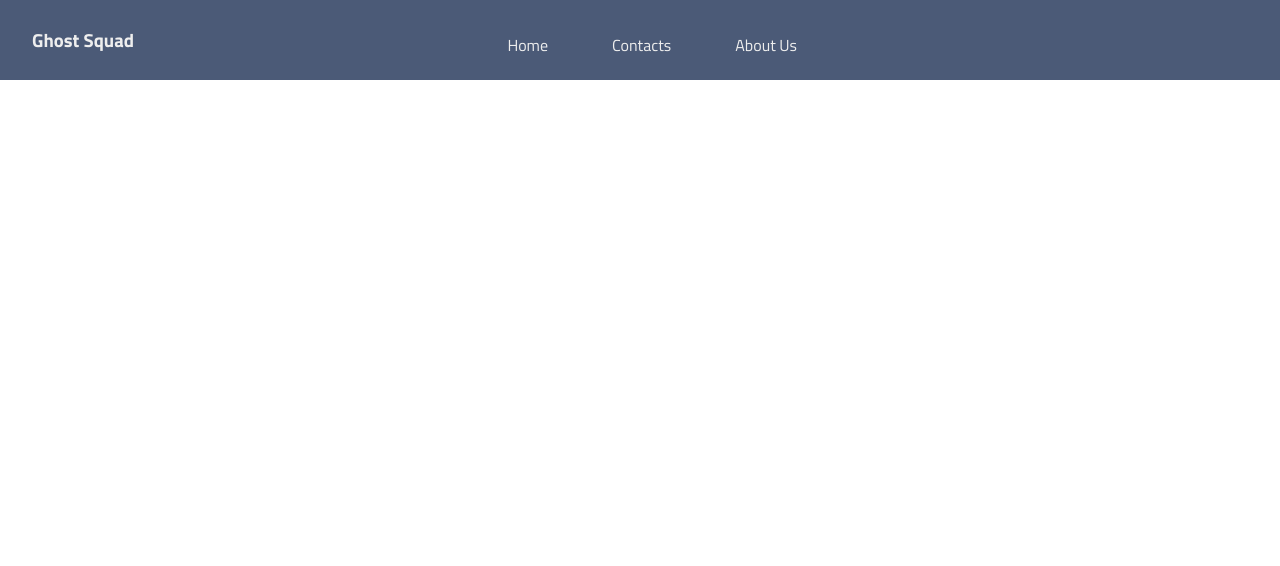
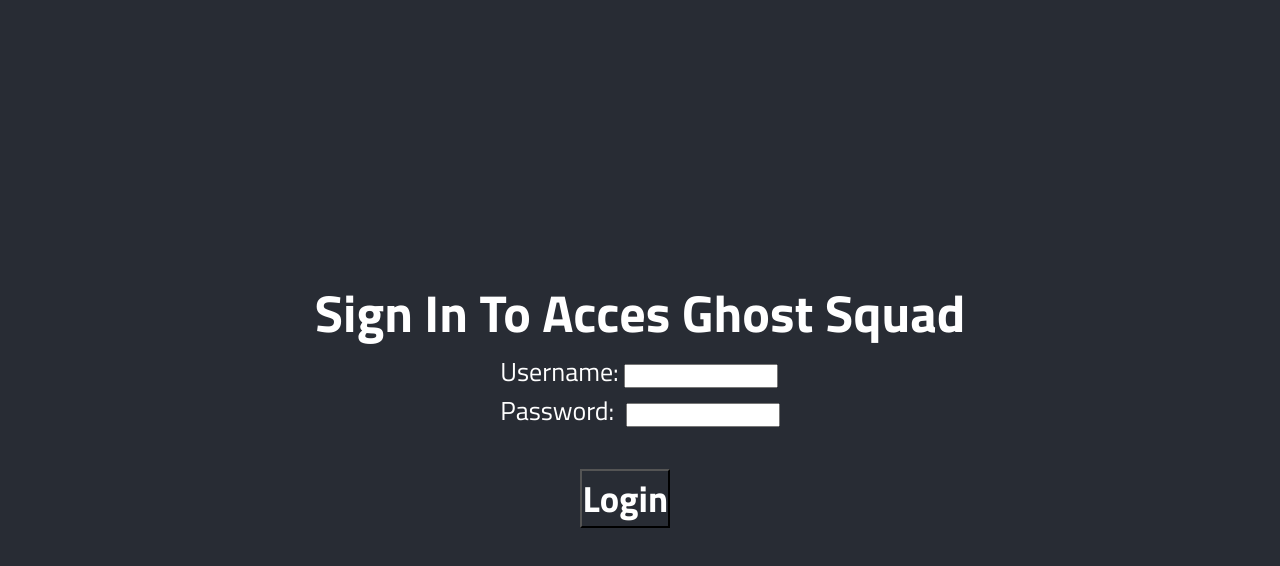
Before and after one commit to JackErRip/DawgSquadd, a React (Create React App) app: page /LoginForm in a window 1280 px wide. Shown: the top 566 px of the page. Built offline with nearby package versions, Linux system fonts and the light colour scheme.

Commit message:
Add files via upload

```diff
--- a/src/AboutUs.js
+++ b/src/AboutUs.js
@@ -5,6 +5,7 @@ import React from 'react';
 import './AboutUs.css';
 import './App.css';
 import Footer from './Footer';
+import Navbar from "./Components/Navbar";
 
 
 function AboutUs() {
@@ -20,6 +21,9 @@ const backgroundStyle = {
 
   return (
     <div className="App">
+      <React.Fragment>
+    <Navbar/>
+</React.Fragment>
       <header className="App-header">
 <div className="aboutus-header">
 <h1>About Us</h1>
--- a/src/App.js
+++ b/src/App.js
@@ -4,7 +4,9 @@ import { BrowserRouter, Routes, Route, Router, Switch} from 'react-router-dom';
 import AboutUs from './AboutUs';
 import HomePage from './HomePage';
 import ContactPage from './ContactPage';
-import Navbar from "./Components/Navbar";
+import LoginForm from './LoginForm';
+import Initialize from './Initialize';
+import ErrorNotFound from './ErrorNotFound';
 
 
 
@@ -14,16 +16,18 @@ import Navbar from "./Components/Navbar";
 export default function App() {
   return (
 <div>
-<React.Fragment>
-    <Navbar/>
-</React.Fragment>
+
 <BrowserRouter>
 <Routes>
-   <Route index element={<HomePage />} />
-   <Route path="/Components/Navbar" element={<Navbar />} />
+   <Route index element={<LoginForm />} />
+
   <Route path="/HomePage" element={<HomePage />} />
   <Route path="/AboutUs" element={<AboutUs />} />
   <Route path="/ContactPage" element={<ContactPage />} />
+  <Route path="/Initialize" element={<Initialize />} />
+  <Route path="/ErrorNotFound" element={<ErrorNotFound />} />
+  <Route path="/LoginForm" element={<LoginForm />} />
+
 
 </Routes>
 </BrowserRouter>
--- a/src/ContactPage.js
+++ b/src/ContactPage.js
@@ -2,6 +2,7 @@ import React from 'react';
 import Footer from './Footer';
 import './ContactPage.css';
 import './App.css';
+import Navbar from "./Components/Navbar";
 
 
 const backgroundImage = `url('${process.env.PUBLIC_URL}/Contact.png')`;
@@ -19,6 +20,9 @@ const Gmail = process.env.PUBLIC_URL + 'Gmail-logo.png';
 function ContactPage() {
     return (
         <div className="App">
+          <React.Fragment>
+    <Navbar/>
+</React.Fragment>
           <header className="App-header">
 <div className="contact-title">
             <h1>Contact Us</h1>
--- /dev/null
+++ b/src/ErrorNotFound.js
@@ -0,0 +1,19 @@
+import React from 'react';
+
+export default function notfound() {
+    return(
+        <div>
+            <header>
+                <center>
+                    <br /> <br /> <br /> <br /> <br /> <br /> <br /> <br /> <br />
+<h1>Error 404 not found <br />
+<br />
+<br />
+You might be wondering, why am I receiving this error. <br />
+THAT IS BECAUSE YOU ARE NOT ALLOWED TO ACCESS GHOST SQUAD.
+</h1>
+</center>
+</header>
+</div>
+    );
+};
--- /dev/null
+++ b/src/HomePage.css
@@ -0,0 +1,28 @@
+.Homepage-text {
+
+
+
+        position: relative;
+        height: 100%;
+        width: 100%;
+        display: flex;
+        flex-direction: column;
+        align-items: center;
+        justify-content: center;
+        gap: 1.5rem;
+}
+
+.Homepage-header {
+    background-color: rgb(39, 55, 80);
+    border-radius: 20px;
+    width: 410px;
+}
+
+.H1-translate {
+    margin-left: 4.5%;
+}
+
+.youtube-border {
+    border-radius: 20px;
+    overflow: hidden;
+}
--- a/src/HomePage.js
+++ b/src/HomePage.js
@@ -1,10 +1,10 @@
 import React from 'react';
 import './App.css';
-import './Homepage.css';
+import './HomePage.css';
 import { Link } from 'react-router-dom';
 import Footer from './Footer';
 import YouTube from 'react-youtube';
-
+import Navbar from "./Components/Navbar";
 
 function HomePage() {
 
@@ -46,6 +46,9 @@ function HomePage() {
 
   return (
     <div className="app">
+      <React.Fragment>
+    <Navbar/>
+</React.Fragment>
 
         <header className="App-header">
 
--- /dev/null
+++ b/src/Initialize.css
@@ -0,0 +1,24 @@
+.h1-sign-in-text {
+    position: relative;
+    display: flex;
+    justify-content: center;
+    align-items: center;
+    margin-top: -38%;
+    font-size: 175%;
+    padding: 10%;
+}
+
+.sign-in-button {
+    position: relative;
+    justify-content: center;
+    align-items: center;
+    font-size: 150%;
+    text-decoration: none;
+
+    background-color: #282c34;
+}
+
+.Sign-in-string {
+    color: rgb(255, 255, 255);
+
+}
--- /dev/null
+++ b/src/Initialize.js
@@ -0,0 +1,31 @@
+import React from 'react';
+import { Link } from 'react-router-dom';
+
+import './App.css'
+import './Initialize.css'
+
+
+const Initialize = () => {
+
+    return(
+<div className="App">
+<header className="App-header">
+
+{/* <h1 className="h1-sign-in-text">Sign In <br /> To Acess The Website</h1> */}
+
+<Link to="/HomePage">
+  <button className="sign-in-button">
+    <h3 className="Sign-in-string">Enter The Ghost Squad</h3>
+  </button>
+</Link>
+
+
+</header>
+
+
+    </div>
+
+);
+};
+
+export default Initialize;
--- /dev/null
+++ b/src/LoginForm.css
@@ -0,0 +1,7 @@
+.sign-in-button-login {
+
+    font-size: 120%;
+    text-decoration: none;
+
+    background-color: #282c34;
+}
--- /dev/null
+++ b/src/LoginForm.js
@@ -0,0 +1,64 @@
+import React, { useState } from 'react';
+import './App.css';
+import './Initialize.css';
+import './LoginForm.css';
+
+const LoginForm = () => {
+  const [email, setEmail] = useState('');
+  const [password, setPassword] = useState('');
+  const [errorMessage, setErrorMessage] = useState('');
+
+  const handleEmailChange = (event) => {
+    setEmail(event.target.value);
+  };
+
+  const handlePasswordChange = (event) => {
+    setPassword(event.target.value);
+  };
+
+  const handleSubmit = (event) => {
+    event.preventDefault();
+
+    // Check if the provided email and password are valid
+    if (email === 'Phoenix' && password === 'Hendrix') {
+      // Redirect to the Initialize page (you can adjust the URL as needed)
+      window.location.href = '/Initialize';
+    } else {
+      // Redirect to the ErrorNotFound page
+      window.location.href = '/ErrorNotFound';
+    }
+  };
+
+  return (
+    <header className="App-header">
+      <h1>Sign In To Acces Ghost Squad</h1>
+    <form onSubmit={handleSubmit}>
+      <div>
+
+        <label htmlFor="email">Username: </label>
+        <input
+          type="text"
+          id="email"
+          value={email}
+          onChange={handleEmailChange}
+        />
+      </div>
+      <div>
+        <label htmlFor="password">Password: &nbsp;</label>
+        <input
+          type="password"
+          id="password"
+          value={password}
+          onChange={handlePasswordChange}
+        />
+
+      </div>
+      <br />
+      &nbsp; &nbsp; &nbsp; &nbsp; &nbsp; &nbsp; &nbsp;  <button type="submit" className="sign-in-button-login"><h3 className="Sign-in-string">Login</h3></button>
+      {errorMessage && <p>{errorMessage}</p>}
+    </form>
+    </header>
+  );
+};
+
+export default LoginForm;
--- a/src/Styles/main.css
+++ b/src/Styles/main.css
@@ -95,3 +95,11 @@ header .nav-btn {
     text-decoration: none; /* Remove underline */
 
 }
+
+.non-affecting-image {
+    position: absolute;
+    top: 0;
+    left: 0;
+    width: 100%;
+    height: 100%;
+  }
```
